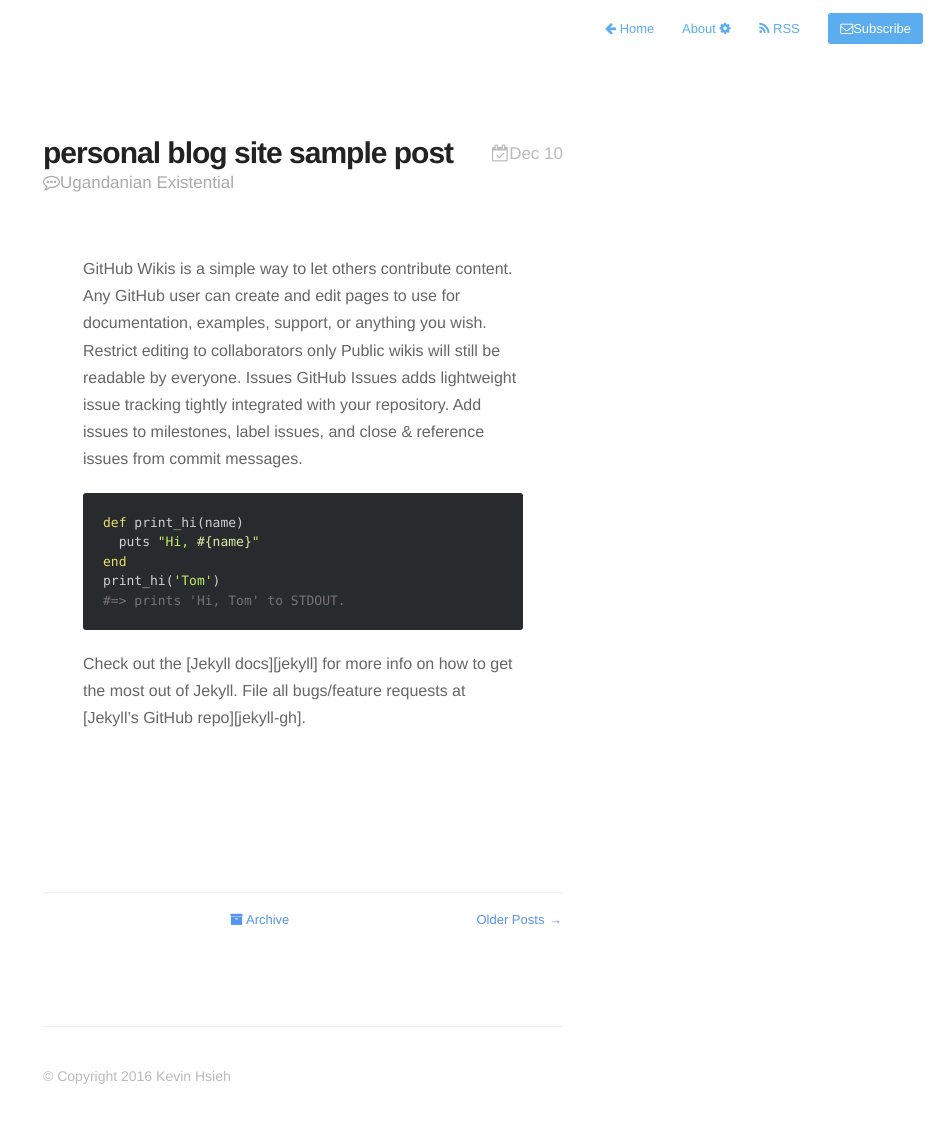
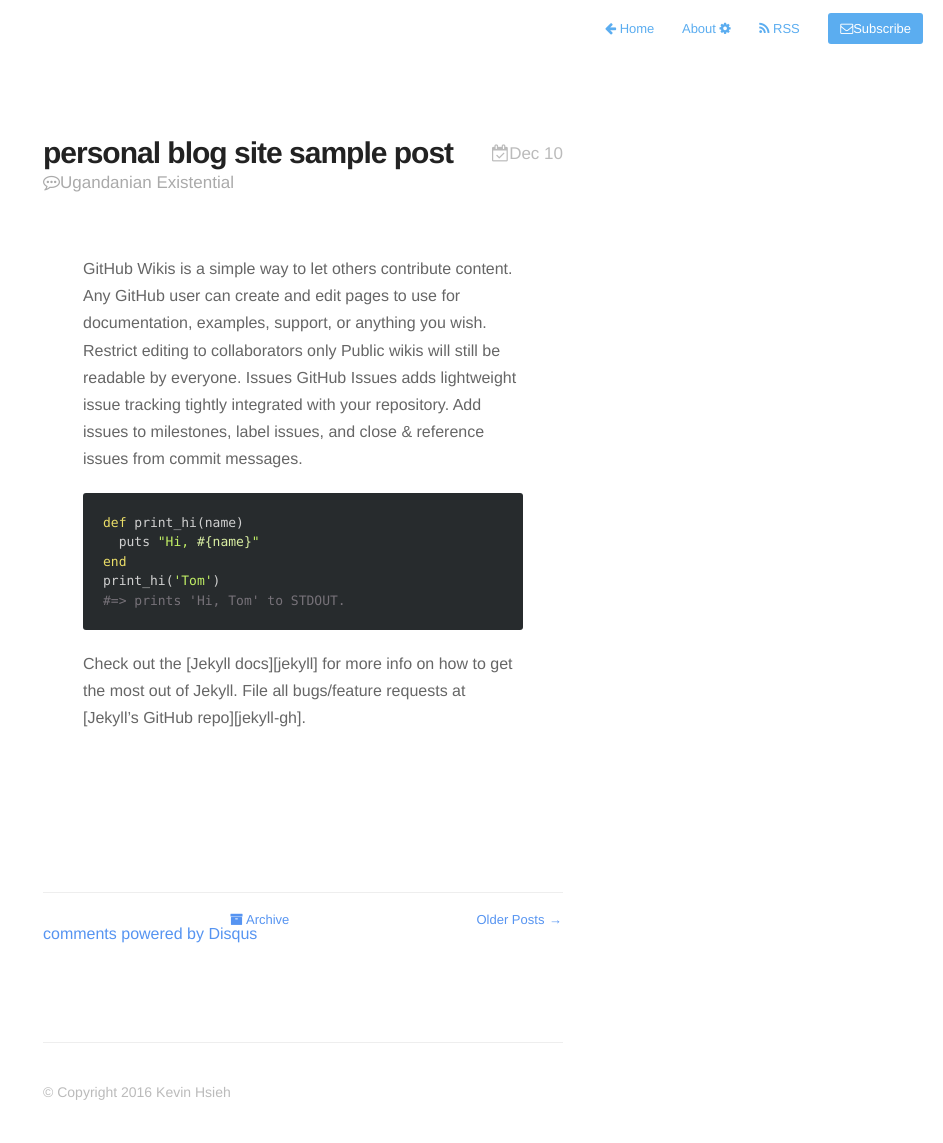
Before and after one commit to kvnhsh/kvnhsh.github.io, a Jekyll site: the page built from index.html, in a window 1280 px wide. Shown: the whole page, without its empty margins (337-1280 px from the left). Built offline with Jekyll 4.4.1, drawn with Linux system fonts in a browser that asks for light colours; nearby versions of some CDN libraries; the list of posts is cut into pages by our own code; comment, search, counter and statistics services are not loaded; part of the change alters nothing that is shown.

Commit message:
add disqus

```diff
--- a/_config.yml
+++ b/_config.yml
@@ -11,8 +11,8 @@ paginate: 1
 baseurl: https://kvnhsh.github.io/
 domain_name: 'http://yourblog-domain.com'
 google_analytics: 'UA-XXXXXXXX-X'
-disqus: false
-disqus_shortname: 'your-disqus-shortname'
+disqus: true
+disqus_shortname: 'popostoryartandblog'
 
 # Details for the RSS feed generator
 url:            'https://kvnhsh.github.io/'
--- a/_includes/pagination.html
+++ b/_includes/pagination.html
@@ -21,3 +21,4 @@
         </span>
     {% endif %}
 </nav>
+{% include disqus.html %}
```
